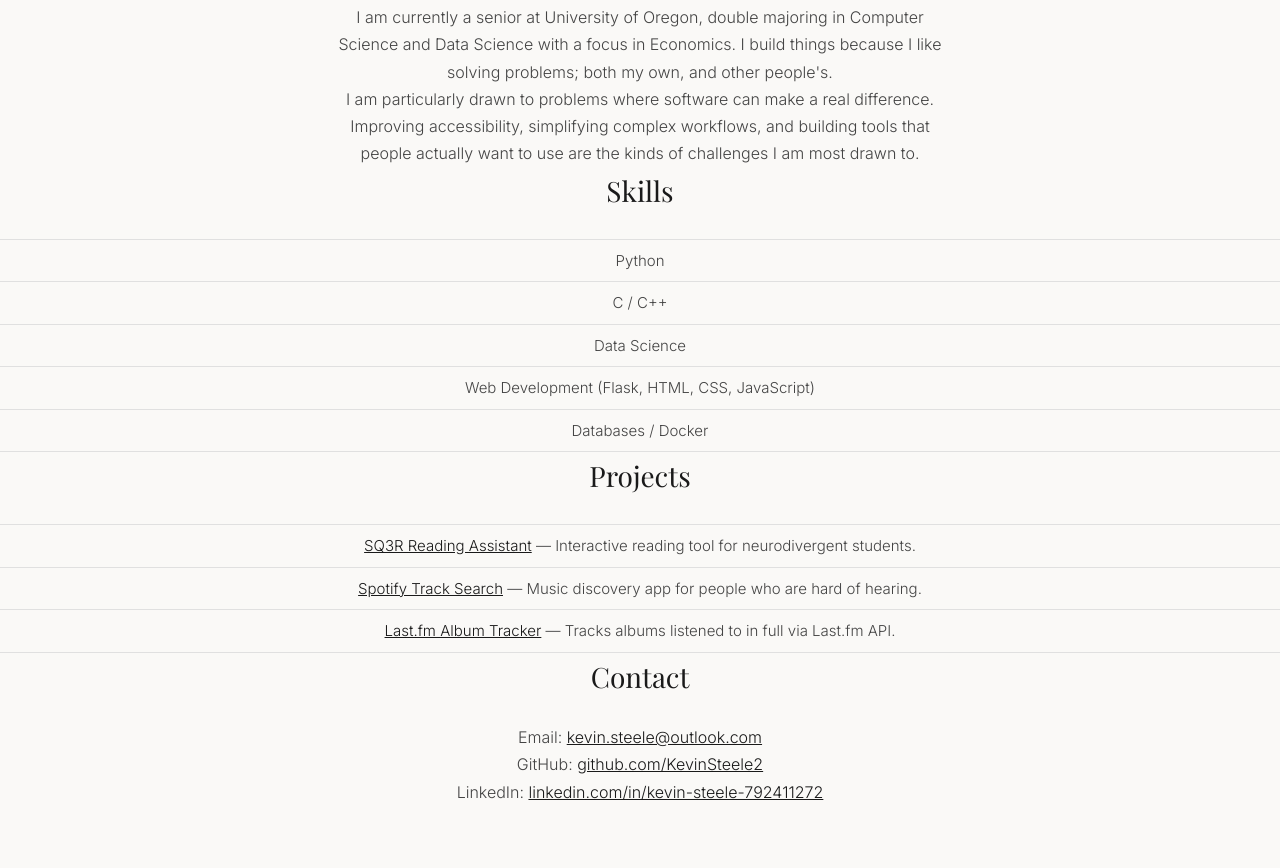
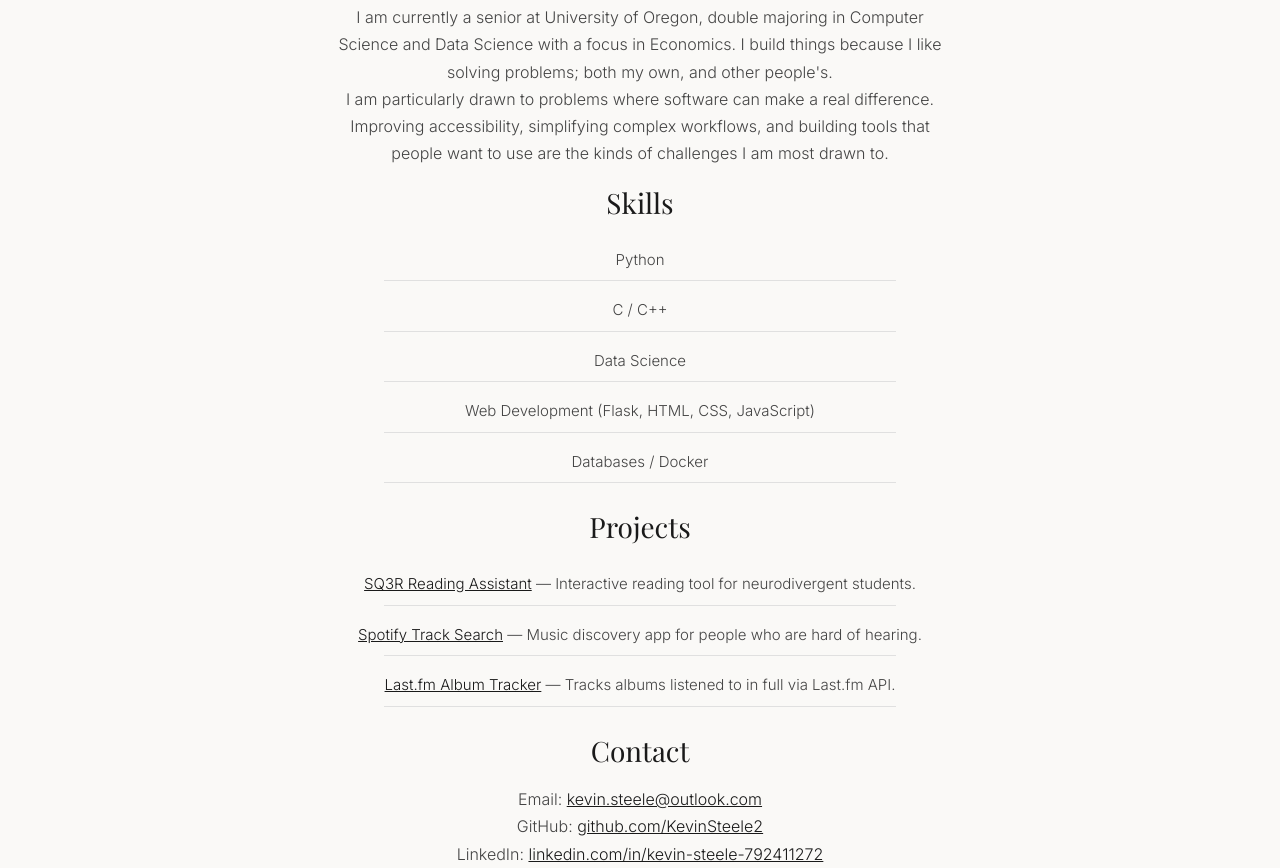
Before and after one commit to KevinSteele2/Lastfm-Tracker-Expansion, a Flask app: page /about in a window 1280 px wide. Shown: the part 569-1437 px from the top of the page. Before the commit the page ends 1369 px from the top, so only its background shows below. Run offline with Flask 3, Linux system fonts and the light colour scheme; some web fonts are replaced.

Commit message:
changed layout of project pages

```diff
--- a/static/about.css
+++ b/static/about.css
@@ -64,7 +64,8 @@ h2 {
     font-family: 'Playfair Display', serif;
     font-size: 28px;
     font-weight: 400;
-    margin-bottom: 24px;
+    margin-bottom: 12px;
+    margin-top: 12px;
 }
 
 h3 {
@@ -98,19 +99,22 @@ ul {
 ul li {
     color: #444;
     padding: 8px 0;
-    border-bottom: 1px solid var(--border);
+    border-bottom: none;
     font-size: 15px;
 }
 
-ul li:first-child {
-    border-top: 1px solid var(--border);
+ul li::after {
+    content: '';
+    display: block;
+    width: 40%;
+    margin: 8px auto 0;
+    border-bottom: 1px solid var(--border);
 }
 
 section {
     padding: 80px 40px;
     max-width: var(--max-width);
     margin: 0 auto;
-    border-bottom: 1px solid var(--border);
 }
 
 .hero {
--- a/templates/about.html
+++ b/templates/about.html
@@ -19,7 +19,7 @@
 </p>
 
 <p>
-    I am particularly drawn to problems where software can make a real difference. Improving accessibility, simplifying complex workflows, and building tools that people actually want to use are the kinds of challenges I am most drawn to.
+    I am particularly drawn to problems where software can make a real difference. Improving accessibility, simplifying complex workflows, and building tools that people want to use are the kinds of challenges I am most drawn to.
 </p>
 
 <h2>Skills</h2>
```
